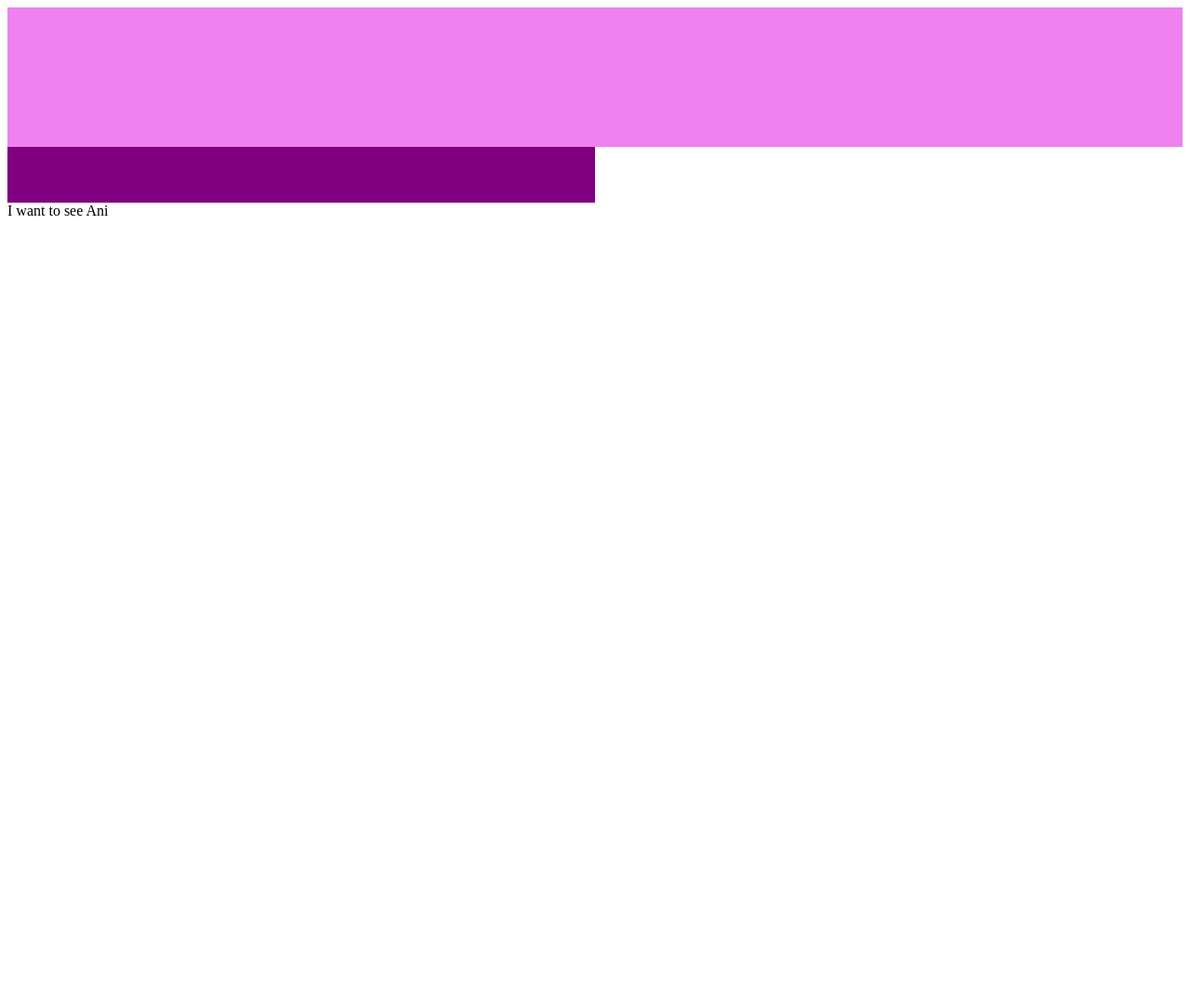
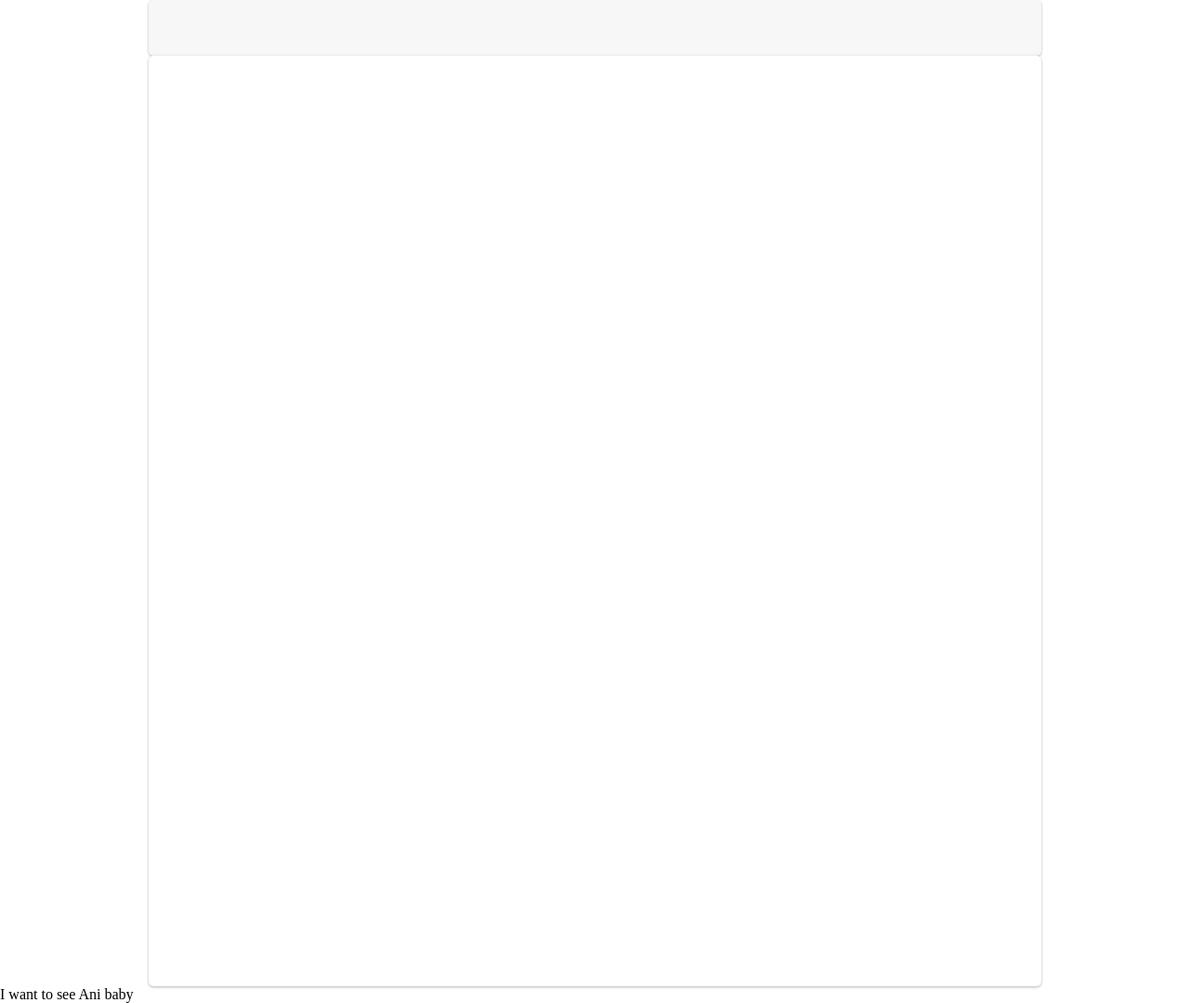
Before and after one commit to revathynattamai/first_web, a plain HTML site: page index.html in a window 1280 px wide. Shown: the whole page at 93% size. Before the commit the page ends 800 px from the top, so only its background shows below. Drawn offline with Linux system fonts and the light colour scheme.

Commit message:
Added shadows

```diff
--- a/helo.js
+++ b/helo.js
@@ -1,4 +1,4 @@
 function sayhello()
 {
-document.write("I want to see Ani")
+document.write("I want to see Ani baby")
 }
--- a/index.html
+++ b/index.html
@@ -6,10 +6,10 @@
        <script type="text/javascript" src='helo.js'/></script>
     </head>
     <body>
-        <header>
+        <header class='shadow' >
 
         </header>
-        <section></section>
+        <section class='shadow'></section>
         <footer>
             <script>
                 sayhello();
--- a/style.css
+++ b/style.css
@@ -1,11 +1,31 @@
+body {
+    margin: 0;
+}
+        header{
+            width: 960px;
+            height: 60px;
+            background: #f7f7f7;
+            margin: auto;
+            border: solid 0px gray;
 
-        header{
-            width: 100%;
-            height: 150px;
-            background: violet;
+
         }
         section{
-            width: 50%;
-            height: 60px;
-            background: purple;
+            width: 960px;
+            height: 1001px;
+            background: white;
+
+            margin: auto;
         }
+        footer{
+
+        }
+        .shadow{
+                        border-radius: 10px;
+            -moz-border-radius: 5px;
+    -webkit-border-radius: 5px;
+    border-radius: 5px;
+    -moz-box-shadow: 0px 1px 3px rgba(0, 0, 0, 0.3);
+    -webkit-box-shadow: 0px 1px 3px rgba(0, 0, 0, 0.3);
+    box-shadow: 0px 1px 3px rgba(0, 0, 0, 0.3);
+        }
```
